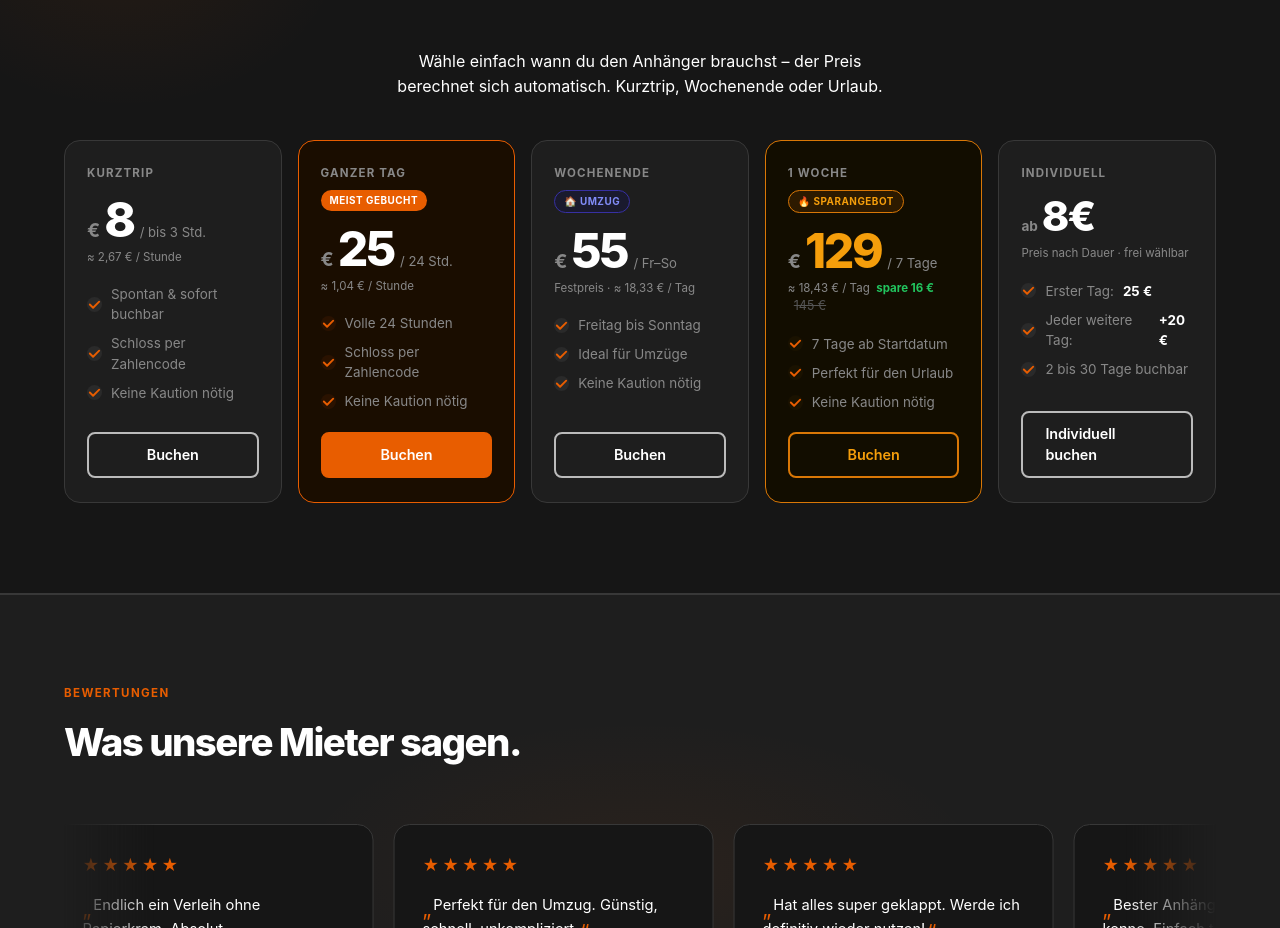
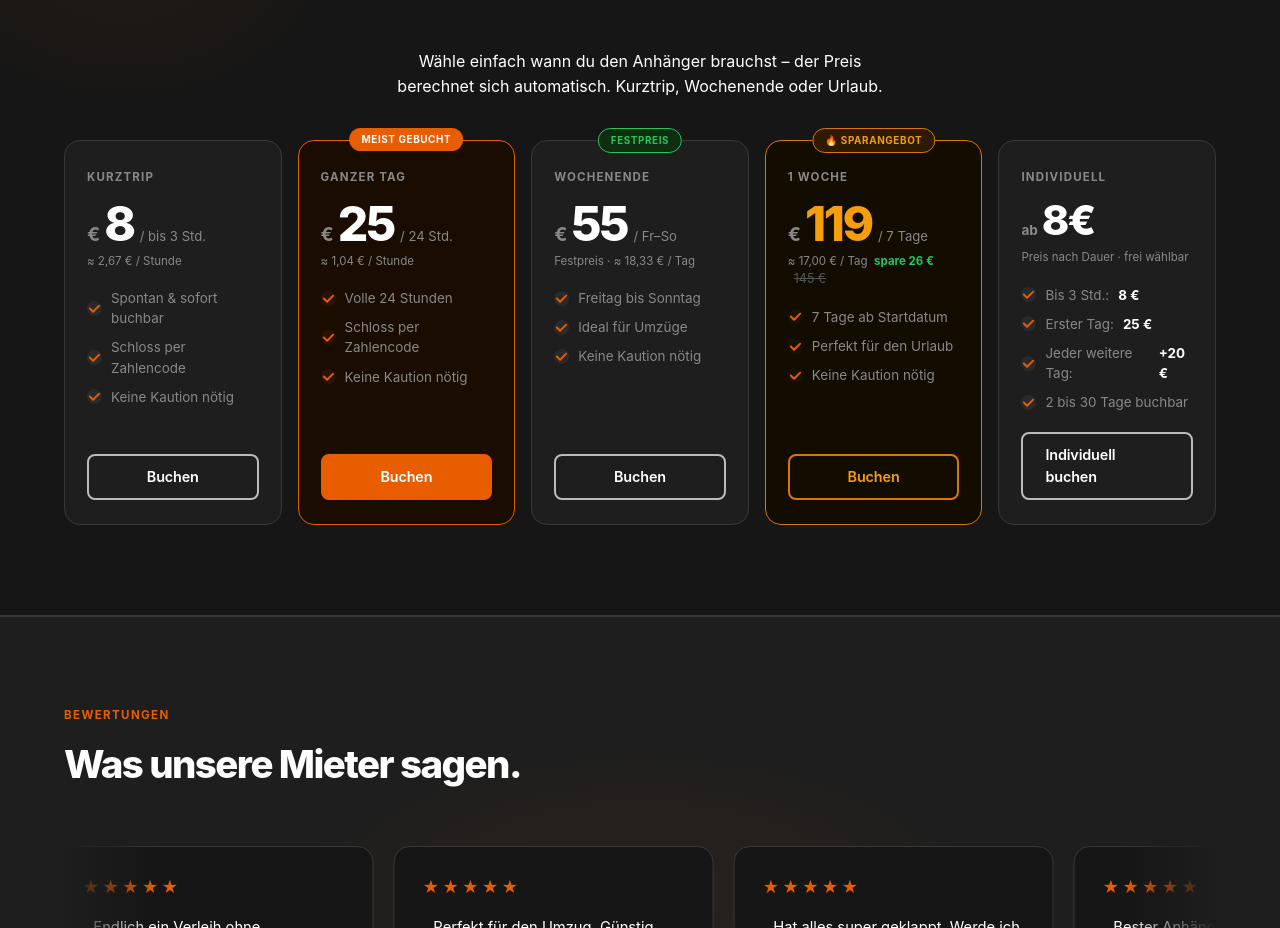
Before and after one commit to SimpleTrailer/simpletrailer, a website: page index.html in a window 1280 px wide. Shown: the part 2351-3279 px from the top of the page. Drawn offline with nearby package versions, Linux system fonts and the light colour scheme.

Commit message:
Fix badge positioning to top-center absolute, week price 119€, add 3h to Individuell

```diff
--- a/index.html
+++ b/index.html
@@ -576,6 +576,7 @@
       display: grid;
       grid-template-columns: repeat(5, 1fr);
       gap: 16px;
+      margin-top: 18px;
       align-items: stretch;
     }
 
@@ -583,10 +584,12 @@
       background: var(--s2);
       border: 1.5px solid var(--border);
       border-radius: 16px;
-      padding: 24px 22px;
+      padding: 28px 22px 24px;
       display: flex;
       flex-direction: column;
       gap: 0;
+      position: relative;
+      overflow: visible;
       transition: opacity 0.65s ease, transform 0.65s ease, border-color 0.2s;
     }
 
@@ -594,12 +597,17 @@
     .price-card.featured { border-color: var(--orange); background: #1a0d00; }
     .price-card.featured:hover { border-color: var(--orange-hover); }
 
-    .card-header { display: flex; align-items: center; justify-content: space-between; gap: 8px; margin-bottom: 14px; flex-wrap: wrap; }
+    .card-header { margin-bottom: 14px; }
     .price-label { font-size: 0.72rem; font-weight: 700; letter-spacing: 0.1em; text-transform: uppercase; color: var(--gray); }
-    .card-badge { display: inline-flex; align-items: center; font-size: 0.62rem; font-weight: 700; letter-spacing: 0.05em; text-transform: uppercase; padding: 3px 9px; border-radius: 20px; white-space: nowrap; }
+    .card-badge {
+      position: absolute; top: -13px; left: 50%; transform: translateX(-50%);
+      display: inline-flex; align-items: center; white-space: nowrap;
+      font-size: 0.62rem; font-weight: 700; letter-spacing: 0.06em; text-transform: uppercase;
+      padding: 4px 12px; border-radius: 20px;
+    }
     .card-badge.orange { background: var(--orange); color: #fff; }
     .card-badge.amber  { background: #2d1a00; color: #f59e0b; border: 1px solid #d97706; }
-    .card-badge.indigo { background: #1a1a2e; color: #818cf8; border: 1px solid #3730a3; }
+    .card-badge.green  { background: #0f2d0f; color: #22c55e; border: 1px solid #22c55e; }
 
     .price-amount { display: flex; align-items: baseline; gap: 4px; margin-bottom: 4px; }
     .price-amount .big { font-size: 3rem; font-weight: 800; letter-spacing: -0.05em; line-height: 1; }
@@ -1172,10 +1180,8 @@
 
       <!-- GANZER TAG -->
       <div class="price-card featured reveal">
-        <div class="card-header">
-          <p class="price-label">Ganzer Tag</p>
-          <span class="card-badge orange">Meist gebucht</span>
-        </div>
+        <span class="card-badge orange">Meist gebucht</span>
+        <div class="card-header"><p class="price-label">Ganzer Tag</p></div>
         <div class="price-amount">
           <span class="currency">€</span><span class="big">25</span><span class="period">/ 24 Std.</span>
         </div>
@@ -1190,10 +1196,8 @@
 
       <!-- WOCHENENDE -->
       <div class="price-card reveal">
-        <div class="card-header">
-          <p class="price-label">Wochenende</p>
-          <span class="card-badge indigo">🏠 Umzug</span>
-        </div>
+        <span class="card-badge green">Festpreis</span>
+        <div class="card-header"><p class="price-label">Wochenende</p></div>
         <div class="price-amount">
           <span class="currency">€</span><span class="big">55</span><span class="period">/ Fr–So</span>
         </div>
@@ -1208,14 +1212,12 @@
 
       <!-- WOCHE -->
       <div class="price-card week-card reveal" style="border-color:#d97706;background:#120d00;">
-        <div class="card-header">
-          <p class="price-label">1 Woche</p>
-          <span class="card-badge amber">🔥 Sparangebot</span>
-        </div>
+        <span class="card-badge amber">🔥 Sparangebot</span>
+        <div class="card-header"><p class="price-label">1 Woche</p></div>
         <div class="price-amount">
-          <span class="currency">€</span><span class="big" style="color:#f59e0b;">129</span><span class="period">/ 7 Tage</span>
-        </div>
-        <p class="price-sub">≈ 18,43 € / Tag &nbsp;<span class="save">spare 16 €</span> <span class="price-old">145 €</span></p>
+          <span class="currency">€</span><span class="big" style="color:#f59e0b;">119</span><span class="period">/ 7 Tage</span>
+        </div>
+        <p class="price-sub">≈ 17,00 € / Tag &nbsp;<span class="save">spare 26 €</span> <span class="price-old">145 €</span></p>
         <ul class="price-features">
           <li>7 Tage ab Startdatum</li>
           <li>Perfekt für den Urlaub</li>
@@ -1233,6 +1235,7 @@
         </div>
         <p class="price-sub">Preis nach Dauer · frei wählbar</p>
         <ul class="price-features">
+          <li>Bis 3 Std.: <strong style="color:var(--white)">8 €</strong></li>
           <li>Erster Tag: <strong style="color:var(--white)">25 €</strong></li>
           <li>Jeder weitere Tag: <strong style="color:var(--white)">+20 €</strong></li>
           <li>2 bis 30 Tage buchbar</li>
```
Also changed, not shown: booking.html (+4 -4 lines).
